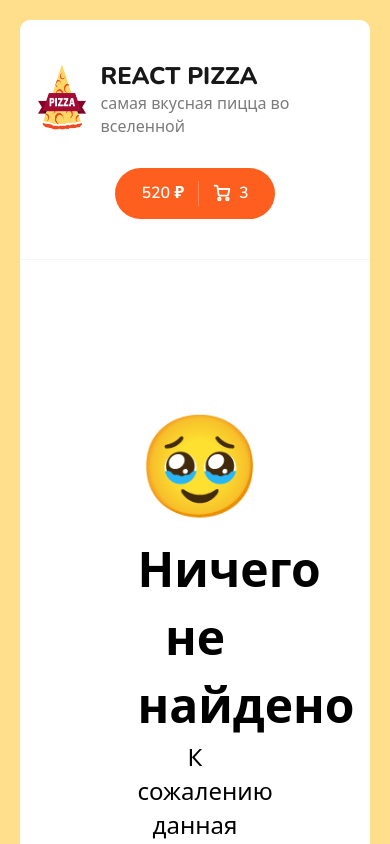
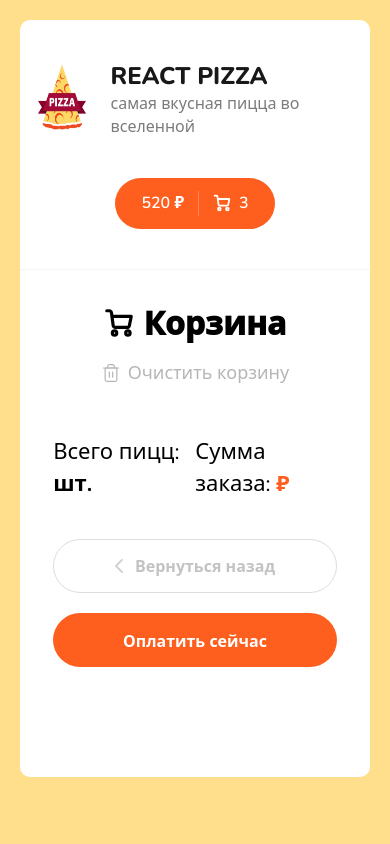
Before and after one commit to Stalnoy80/pizza_final, a React (Create React App) app: page /cart in a window 390 px wide. Shown: the top 844 px of the page. Built offline with nearby package versions, Linux system fonts and the light colour scheme.

Commit message:
9th lesson 26m

```diff
--- a/src/components/Categories.jsx
+++ b/src/components/Categories.jsx
@@ -2,12 +2,7 @@
 
 const categories = ['Все', 'Мясные', 'Вегетарианская', 'Гриль', 'Острые', 'Закрытые'];
 
-function Categories() {
-  const [activeIndex, setActiveIndex] = useState(0);
-  const onClickCategory = (index) => {
-    setActiveIndex(index);
-  };
-
+function Categories({ categoryId, onClickCategory }) {
   return (
     <div className="categories">
       <ul>
@@ -15,7 +10,7 @@
           <li
             key={index}
             onClick={() => onClickCategory(index)}
-            className={activeIndex === index ? 'active' : ''}>
+            className={categoryId === index ? 'active' : ''}>
             {value}
           </li>
         ))}
--- a/src/components/PizzaBlock/index.jsx
+++ b/src/components/PizzaBlock/index.jsx
@@ -19,6 +19,7 @@
   // };
 
   return (
+    <div className="pizza-block-wrapper">
       <div className="pizza-block">
         <img className="pizza-block__image" src={imageUrl} alt="Pizza" />
         <h4 className="pizza-block__title">{title}</h4>
@@ -75,6 +76,7 @@
         </div> */}
         </div>
       </div>
+    </div>
   );
 };
 
--- a/src/components/Sort.jsx
+++ b/src/components/Sort.jsx
@@ -25,7 +25,7 @@
             fill="#2C2C2C"
           />
         </svg>
-        <b>Сортировка по:</b>
+        <b className="sortName">Сортировка по:</b>
         <span>{sortName}</span>
       </div>
 
--- a/src/pages/Cart.jsx
+++ b/src/pages/Cart.jsx
@@ -1,6 +1,7 @@
 import React from 'react';
 import Header from '../components/Header';
 import NotFoundBlock from '../components/NotFoundBlock';
+import { Link } from 'react-router-dom';
 
 const Cart = () => {
   return (
@@ -8,7 +9,114 @@
       <Header />
       <div className="content">
         <div className="container">
-          <NotFoundBlock />
+          <div className="container container--cart">
+            <div className="cart">
+              <div className="cart__top">
+                <h2 className="content__title">
+                  <svg
+                    width="18"
+                    height="18"
+                    viewBox="0 0 18 18"
+                    fill="none"
+                    xmlns="http://www.w3.org/2000/svg">
+                    <path
+                      d="M6.33333 16.3333C7.06971 16.3333 7.66667 15.7364 7.66667 15C7.66667 14.2636 7.06971 13.6667 6.33333 13.6667C5.59695 13.6667 5 14.2636 5 15C5 15.7364 5.59695 16.3333 6.33333 16.3333Z"
+                      stroke="white"
+                      strokeWidth="1.8"
+                      strokeLinecap="round"
+                      strokeLinejoin="round"></path>
+                    <path
+                      d="M14.3333 16.3333C15.0697 16.3333 15.6667 15.7364 15.6667 15C15.6667 14.2636 15.0697 13.6667 14.3333 13.6667C13.597 13.6667 13 14.2636 13 15C13 15.7364 13.597 16.3333 14.3333 16.3333Z"
+                      stroke="white"
+                      strokeWidth="1.8"
+                      strokeLinecap="round"
+                      strokeLinejoin="round"></path>
+                    <path
+                      d="M4.78002 4.99999H16.3334L15.2134 10.5933C15.1524 10.9003 14.9854 11.176 14.7417 11.3722C14.4979 11.5684 14.1929 11.6727 13.88 11.6667H6.83335C6.50781 11.6694 6.1925 11.553 5.94689 11.3393C5.70128 11.1256 5.54233 10.8295 5.50002 10.5067L4.48669 2.82666C4.44466 2.50615 4.28764 2.21182 4.04482 1.99844C3.80201 1.78505 3.48994 1.66715 3.16669 1.66666H1.66669"
+                      stroke="white"
+                      strokeWidth="1.8"
+                      strokeLinecap="round"
+                      strokeLinejoin="round"></path>
+                  </svg>
+                  Корзина
+                </h2>
+                <div className="cart__clear">
+                  <svg
+                    width="20"
+                    height="20"
+                    viewBox="0 0 20 20"
+                    fill="none"
+                    xmlns="http://www.w3.org/2000/svg">
+                    <path
+                      d="M2.5 5H4.16667H17.5"
+                      stroke="#B6B6B6"
+                      strokeWidth="1.2"
+                      strokeLinecap="round"
+                      strokeLinejoin="round"></path>
+                    <path
+                      d="M6.66663 5.00001V3.33334C6.66663 2.89131 6.84222 2.46739 7.15478 2.15483C7.46734 1.84227 7.89127 1.66667 8.33329 1.66667H11.6666C12.1087 1.66667 12.5326 1.84227 12.8451 2.15483C13.1577 2.46739 13.3333 2.89131 13.3333 3.33334V5.00001M15.8333 5.00001V16.6667C15.8333 17.1087 15.6577 17.5326 15.3451 17.8452C15.0326 18.1577 14.6087 18.3333 14.1666 18.3333H5.83329C5.39127 18.3333 4.96734 18.1577 4.65478 17.8452C4.34222 17.5326 4.16663 17.1087 4.16663 16.6667V5.00001H15.8333Z"
+                      stroke="#B6B6B6"
+                      strokeWidth="1.2"
+                      strokeLinecap="round"
+                      strokeLinejoin="round"></path>
+                    <path
+                      d="M8.33337 9.16667V14.1667"
+                      stroke="#B6B6B6"
+                      strokeWidth="1.2"
+                      strokeLinecap="round"
+                      strokeLinejoin="round"></path>
+                    <path
+                      d="M11.6666 9.16667V14.1667"
+                      stroke="#B6B6B6"
+                      strokeWidth="1.2"
+                      strokeLinecap="round"
+                      strokeLinejoin="round"></path>
+                  </svg>
+
+                  <span>Очистить корзину</span>
+                </div>
+              </div>
+              <div className="content__items">
+                {/* {items.map((item: any) => (
+                  <CartItem key={item.id} {...item} />
+                ))} */}
+              </div>
+              <div className="cart__bottom">
+                <div className="cart__bottom-details">
+                  <span>
+                    {' '}
+                    Всего пицц: <b>{} шт.</b>{' '}
+                  </span>
+                  <span>
+                    {' '}
+                    Сумма заказа: <b>{} ₽</b>{' '}
+                  </span>
+                </div>
+                <div className="cart__bottom-buttons">
+                  <Link to="/" className="button button--outline button--add go-back-btn">
+                    <svg
+                      width="8"
+                      height="14"
+                      viewBox="0 0 8 14"
+                      fill="none"
+                      xmlns="http://www.w3.org/2000/svg">
+                      <path
+                        d="M7 13L1 6.93015L6.86175 1"
+                        stroke="#D3D3D3"
+                        strokeWidth="1.5"
+                        strokeLinecap="round"
+                        strokeLinejoin="round"></path>
+                    </svg>
+
+                    <span>Вернуться назад</span>
+                  </Link>
+                  <div className="button pay-btn">
+                    <span>Оплатить сейчас</span>
+                  </div>
+                </div>
+              </div>
+            </div>
+          </div>
         </div>
       </div>
     </div>
--- a/src/pages/Home.jsx
+++ b/src/pages/Home.jsx
@@ -8,6 +8,17 @@
 const Home = () => {
   const [items, setItems] = useState([]);
   const [isLoading, setIsLoading] = useState(true);
+  const [categoryId, setCategoryId] = useState(55);
+  const [sortType, setSortType] = useState(0);
+
+  const onClickCategory = (index) => {
+    setCategoryId(index);
+  };
+
+  // const onClickListItem = (i) => {
+  //   setSortType(i);
+  //   setOpen(false);
+  // };
 
   useEffect(() => {
     fetch('https://813cecfc1deed960.mokky.dev/items')
@@ -16,12 +27,13 @@
         setItems(arr);
         setIsLoading(false);
       });
+    window.scrollTo(0, 0);
   }, []);
 
   return (
     <>
       <div className="content__top">
-        <Categories />
+        <Categories categoryId={categoryId} sortType={sortType} onClickCategory={onClickCategory} />
         <Sort />
       </div>
       <h2 className="content__title">Все пиццы</h2>
--- a/src/scss/app.scss
+++ b/src/scss/app.scss
@@ -40,27 +40,26 @@
 
   &__title {
     margin: 35px 0;
-    @media (max-width: 768px) {
-      font-size: 36px;
-    }
+    align-items: center;
+    font-size: 36px;
+    font-weight: 1000;
+    margin-top: 60px;
   }
 
   &__items {
     display: grid;
-    grid-template-rows: 1fr;
-    grid-template-columns: 1fr 1fr 1fr 1fr;
-    grid-gap: 3vw;
+    grid-template-columns: repeat(4, 1fr);
+    grid-template-rows: repeat(2, 1fr);
+    grid-column-gap: 20px;
 
-    @media (max-width: 1380px) {
-      grid-template-columns: 1fr 1fr 1fr;
+    @media (max-width: 1400px) {
+      grid-template-columns: repeat(3, 1fr);
     }
-
-    @media (max-width: 1090px) {
-      grid-template-columns: 1fr 1fr;
+    @media (max-width: 1060px) {
+      grid-template-columns: repeat(2, 1fr);
     }
-
-    @media (max-width: 768px) {
-      grid-template-columns: 1fr;
+    @media (max-width: 680px) {
+      grid-template-columns: repeat(1, 1fr);
     }
   }
 
@@ -68,8 +67,28 @@
     display: flex;
     align-items: center;
     justify-content: space-between;
-    @media (max-width: 768px) {
-      flex-direction: column;
+
+    @media (max-width: 1305px) {
+      // flex-direction: column-reverse;
+
+      .categories {
+        width: 100%;
+        overflow: scroll;
+
+        ul {
+          width: 785px;
+        }
+      }
+      .sortName {
+        display: none;
+      }
+    }
+
+    @media (max-width: 820px) {
+      .categories {
+        margin-top: 30px;
+      }
+      flex-direction: column-reverse;
     }
   }
 }
--- a/src/scss/components/_categories.scss
+++ b/src/scss/components/_categories.scss
@@ -4,11 +4,6 @@
   flex: 1;
   max-width: 80%;
   overflow: auto;
-
-  @media (max-width: 768px) {
-    max-width: 100%;
-    margin-bottom: 30px;
-  }
 
   ul {
     display: flex;
--- a/src/scss/components/_header.scss
+++ b/src/scss/components/_header.scss
@@ -10,6 +10,18 @@
     justify-content: space-between;
     @media (max-width: 768px) {
       flex-direction: column;
+
+      .header__cart {
+        margin-top: 40px;
+      }
+      .header__logo h1 {
+        margin-left: 10px;
+      }
+    }
+    @media (max-width: 403px) {
+      .header__logo p {
+        margin-left: 10px;
+      }
     }
   }
 
--- a/src/scss/components/_pizza-block.scss
+++ b/src/scss/components/_pizza-block.scss
@@ -15,6 +15,11 @@
       margin-bottom: 25px;
       padding-bottom: 45px;
     }
+  }
+
+  &-wrapper {
+    display: flex;
+    justify-content: center;
   }
 
   &__image {
```
Lines whose indentation alone changed are shown as unchanged.
